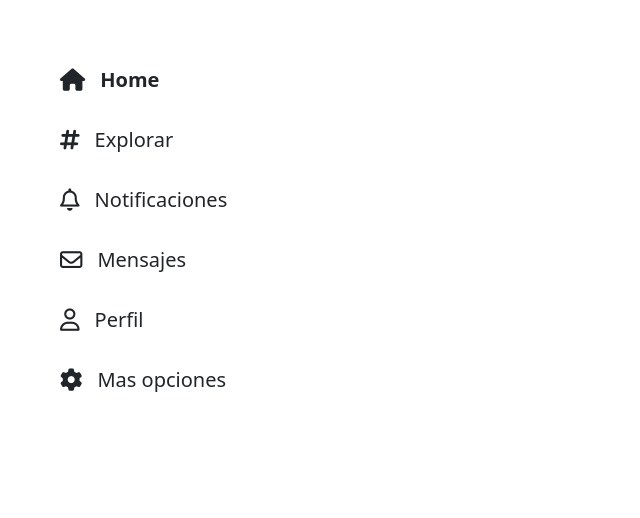
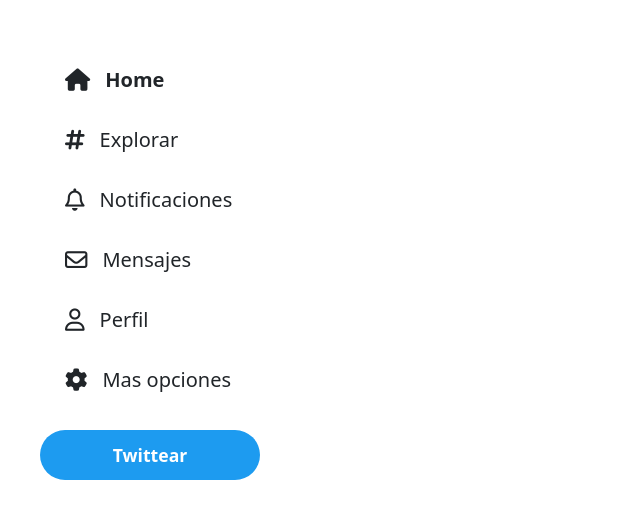
Before and after one commit to JoaquinDicio/twitter-clone, a React (Create React App) app: page / in a window 1280 px wide. Shown: the top 518 px of the page, without its empty margins (0-640 px from the left). Built offline with nearby package versions, Linux system fonts and the light colour scheme.

Commit message:
sidebar finished

```diff
--- a/src/components/Sidebar/Sidebar.css
+++ b/src/components/Sidebar/Sidebar.css
@@ -1,5 +1,5 @@
 div.sidebar{
     height: 100vh;
     padding: 50px 30px;
-    position: fixed;
+    width: 300px;
 }
--- a/src/components/Sidebar/Sidebar.jsx
+++ b/src/components/Sidebar/Sidebar.jsx
@@ -1,23 +1,29 @@
 import React, { useState } from 'react'
 import SidebarButton from '../SidebarButton/SidebarButton'
+import TweetBtn from '../TweetBtn/TweetBtn'
 import './Sidebar.css'
 
 export default function Sidebar() {
-  const [selected,setSelected]=useState('home')
+  const [selected, setSelected] = useState('home')
 
-  async function toggleActive(e){
+  async function toggleActive(e) {
     await setSelected(e.target.innerText.toLowerCase())
   }
 
 
   return (
-    <div className='sidebar d-flex align-content-center flex-column'>
-      <SidebarButton onClick={toggleActive} active={selected=='home'?true:false} text={'Home'} icon={<i className="sb-btn-icon fa-solid fa-house"></i>} />
-      <SidebarButton onClick={toggleActive} active={selected=='explorar'?true:false} text={'Explorar'} icon={<i className="sb-btn-icon fa-solid fa-hashtag"></i>} />
-      <SidebarButton onClick={toggleActive} active={selected=='notificaciones'?true:false} text={'Notificaciones'} icon={<i className="sb-btn-icon fa-regular fa-bell"></i>} />
-      <SidebarButton onClick={toggleActive} active={selected=='mensajes'?true:false} text={'Mensajes'} icon={<i className="sb-btn-icon fa-regular fa-envelope"></i>} />
-      <SidebarButton onClick={toggleActive} active={selected=='perfil'?true:false} text={'Perfil'} icon={<i className="sb-btn-icon fa-regular fa-user"></i>} />
-      <SidebarButton onClick={toggleActive} active={selected=='mas opciones'?true:false} text={'Mas opciones'} icon={<i className="sb-btn-icon fa-solid fa-gear"></i>} />
-    </div>
+    <>
+      <div className='sidebar d-flex align-content-center flex-column'>
+        <SidebarButton onClick={toggleActive} active={selected == 'home' ? true : false} text={'Home'} icon={<i className="sb-btn-icon fa-solid fa-house"></i>} />
+        <SidebarButton onClick={toggleActive} active={selected == 'explorar' ? true : false} text={'Explorar'} icon={<i className="sb-btn-icon fa-solid fa-hashtag"></i>} />
+        <SidebarButton onClick={toggleActive} active={selected == 'notificaciones' ? true : false} text={'Notificaciones'} icon={<i className="sb-btn-icon fa-regular fa-bell"></i>} />
+        <SidebarButton onClick={toggleActive} active={selected == 'mensajes' ? true : false} text={'Mensajes'} icon={<i className="sb-btn-icon fa-regular fa-envelope"></i>} />
+        <SidebarButton onClick={toggleActive} active={selected == 'perfil' ? true : false} text={'Perfil'} icon={<i className="sb-btn-icon fa-regular fa-user"></i>} />
+        <SidebarButton onClick={toggleActive} active={selected == 'mas opciones' ? true : false} text={'Mas opciones'} icon={<i className="sb-btn-icon fa-solid fa-gear"></i>} />
+        <div className='d-flex align-content-center'>
+          <TweetBtn></TweetBtn>
+        </div>
+      </div>
+    </>
   )
 }
--- /dev/null
+++ b/src/components/TweetBtn/TweetBtn.css
@@ -0,0 +1,15 @@
+button.tweet-btn{
+    margin: 20px 10px;
+    border: none;
+    border-radius: 50px;
+    font-weight: bold;
+    font-size: 1.1em;
+    height: 50px;
+    background-color: rgb(29, 155, 240);
+    cursor: pointer;
+    color:#ffff;
+}
+button.tweet-btn:hover{
+    background-color: rgb(26, 137, 210);
+    transition: .2s;
+}
--- /dev/null
+++ b/src/components/TweetBtn/TweetBtn.jsx
@@ -0,0 +1,10 @@
+import React from 'react'
+import './TweetBtn.css'
+
+export default function TweetBtn() {
+  return (
+    <button className='w-100 tweet-btn'>
+        Twittear
+    </button>
+  )
+}
--- a/src/index.css
+++ b/src/index.css
@@ -4,3 +4,7 @@
     padding: 0;
     box-sizing: border-box;
 }
+div.app{
+    display: flex;
+    justify-content: start;
+}
```
Also changed, not shown: src/components/Feed/Feed.css (added), src/components/Feed/Feed.jsx (added).
